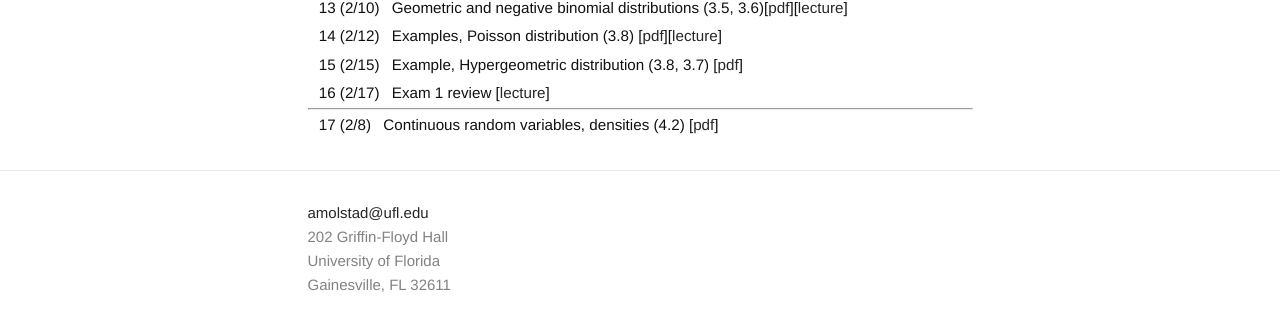
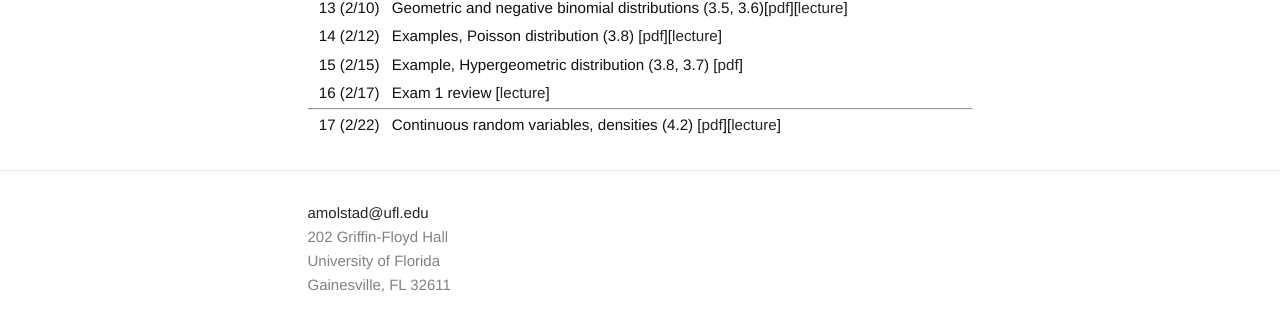
Before and after one commit to ajmolstad/ajmolstad.github.io, a Jekyll site: the page built from S21_STA4321.md, in a window 1280 px wide. Shown: the part 826-1135 px from the top of the page. Built offline with Jekyll 4.4.1, drawn with Linux system fonts in a browser that asks for light colours.

Commit message:
Update S21_STA4321.md

```diff
--- a/S21_STA4321.md
+++ b/S21_STA4321.md
@@ -56,4 +56,4 @@ Note that you must be logged into your UFL eLearning account to access course ma
 
 ----------------
 
-|| 17 (2/8)  || Continuous random variables, densities (4.2) [[pdf](https://ufl.instructure.com/files/57348276/download?download_frd=1)] ||
+|| 17 (2/22)  || Continuous random variables, densities (4.2) [[pdf](https://ufl.instructure.com/files/57348276/download?download_frd=1)][[lecture](https://ufl.instructure.com/files/57363376/download?download_frd=1)] ||
```
